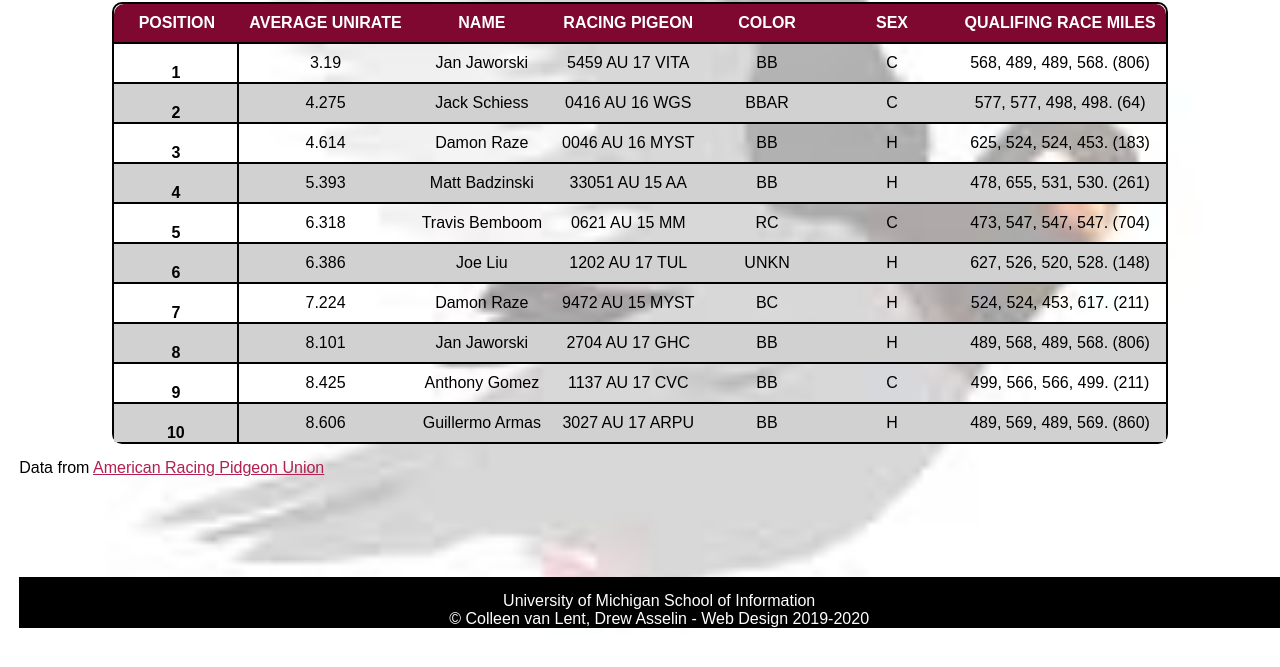
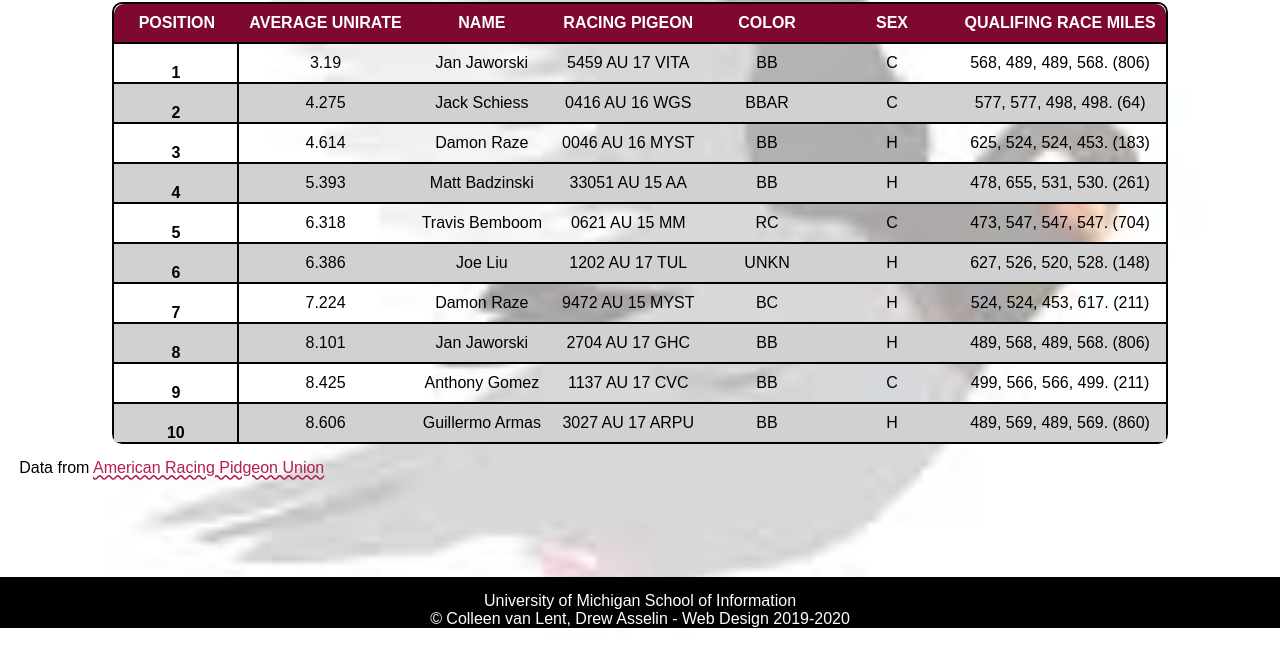
Before and after one commit to gspelman/homework3, a plain HTML site: page index.html in a window 1280 px wide. Shown: the part 109-776 px from the top of the page. Drawn offline with Linux system fonts and the light colour scheme; files that its build step writes are made by us from their sources; a web font is replaced by a local one.

Commit message:
Update style.css

```diff
--- a/css/style.css
+++ b/css/style.css
@@ -16,6 +16,7 @@ body{
   background: url('../images/pigeon-background.JPEG') #DDDDDD;
   background-size: cover ;
   background-position: center;
+  background-repeat: no-repeat;
 }
 
 main{
@@ -41,9 +42,8 @@ p{
 a{
   font-size: 16px;
   color: #B21F50;
+  text-decoration: underline;
   text-decoration-style: wavy;
-  text-decoration: underline;
-
 }
 
 table{
@@ -103,5 +103,7 @@ footer{
   background:#000000;
   text-align:center;
   color: #FFFFFF;
+  left: 0;
+  right: 0;
   position: fixed;
 }
```
